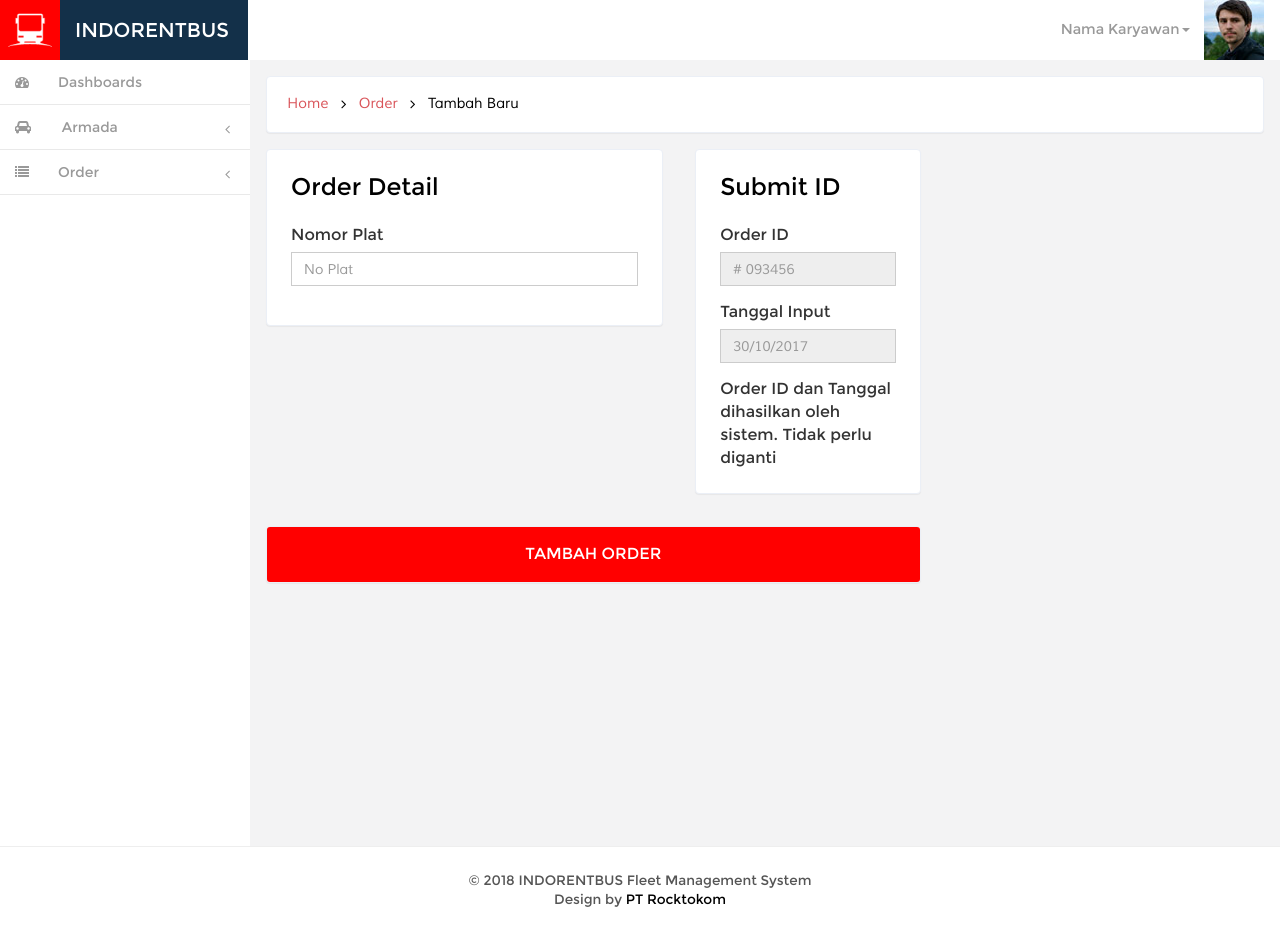
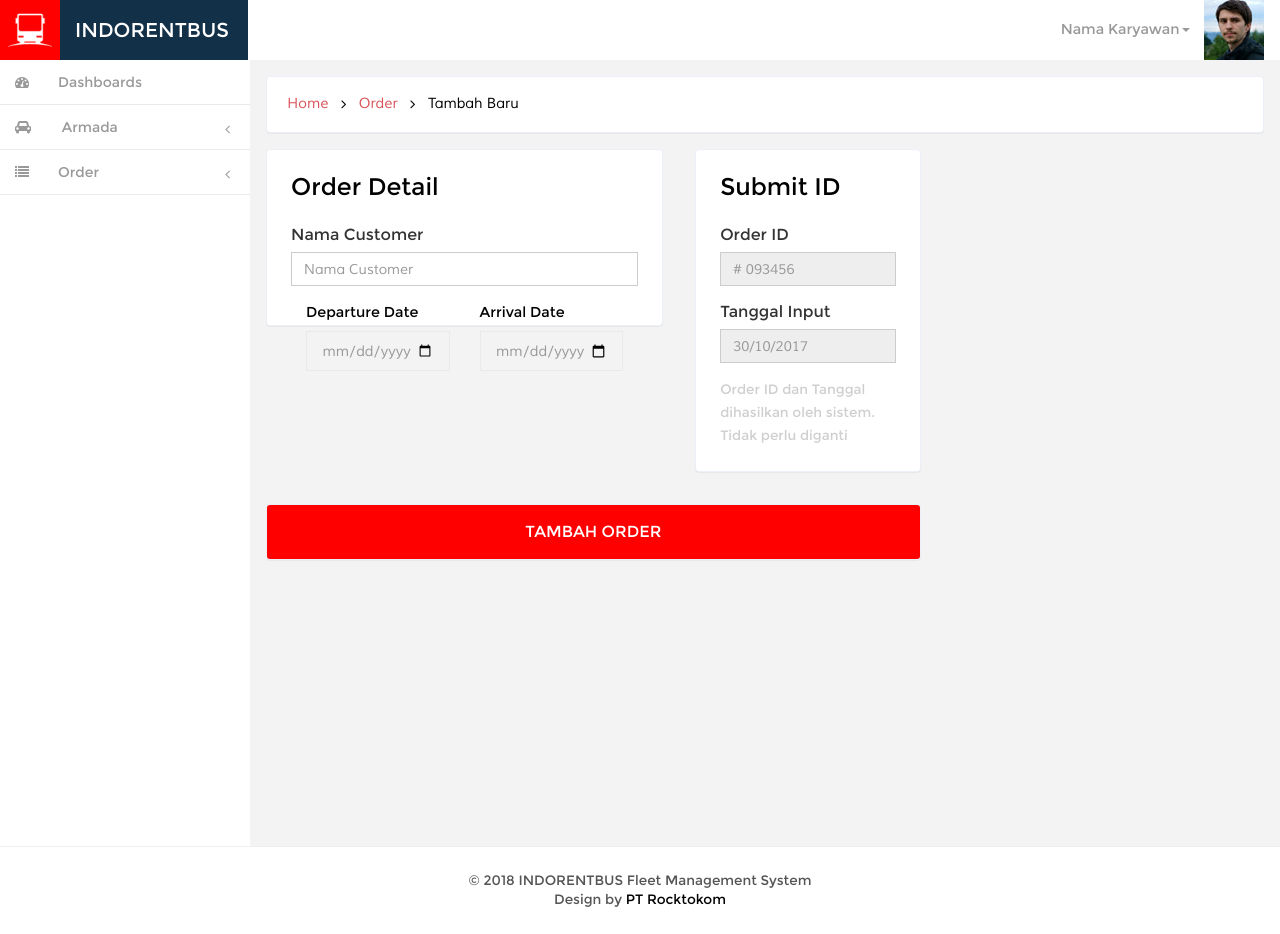
Before and after one commit to kemtol/indorentbus, a Jekyll site: the page built from laman/orders.html, in a window 1280 px wide. Built offline with Jekyll 4.4.1, drawn with Linux system fonts in a browser that asks for light colours; nearby versions of some CDN libraries; Markdown is read by kramdown in place of the engine named in the settings; comment, search, counter and statistics services are not loaded.

Commit message:
Update orders.html

```diff
--- a/laman/orders.html
+++ b/laman/orders.html
@@ -20,9 +20,17 @@ permalink: /orders/tambah/
 		<div class="grid-form1">
 			<h3 id="forms-example" class="">Order Detail</h3>
 			<div class="form-group">
-				<label for="fleet_no">Nomor Plat</label>
-				<input type="text" class="form-control required" id="fleet_no" placeholder="No Plat" name="fleet_no">
+				<label for="nama_customer">Nama Customer</label>
+				<input type="text" class="form-control required" id="nama_customer" placeholder="Nama Customer" name="nama_customer">
 			</div>
+			<div class="col-md-6 form-group1 group-mail">
+      				<label class="control-label ">Departure Date</label>
+				<input type="date" class="form-control1 ng-invalid ng-invalid-required" ng-model="model.date" required="">
+		    	</div>
+			<div class="col-md-6 form-group1 group-mail">
+      				<label class="control-label ">Arrival Date</label>
+				<input type="date" class="form-control1 ng-invalid ng-invalid-required" ng-model="model.date" required="">
+		    	</div>
 			<!--<div class="form-group">
 				<label for="fleet_no">Nomor Plat</label>
 				<input type="text" class="form-control required" id="fleet_no" placeholder="No Plat" name="fleet_no">
@@ -73,7 +81,7 @@ permalink: /orders/tambah/
 				<label for="input_tgl">Tanggal Input</label>
 				<input type="text" class="form-control required" id="input_tgl" placeholder="30/10/2017" name="input_tgl" disabled>
 			</div>
-			<p>Order ID dan Tanggal dihasilkan oleh sistem. Tidak perlu diganti</p>
+			<small>Order ID dan Tanggal dihasilkan oleh sistem. Tidak perlu diganti</small>
 		</div>
 	</div>
 	<!--<div class="col-xs-12 col-lg-8 grid-form">
```
